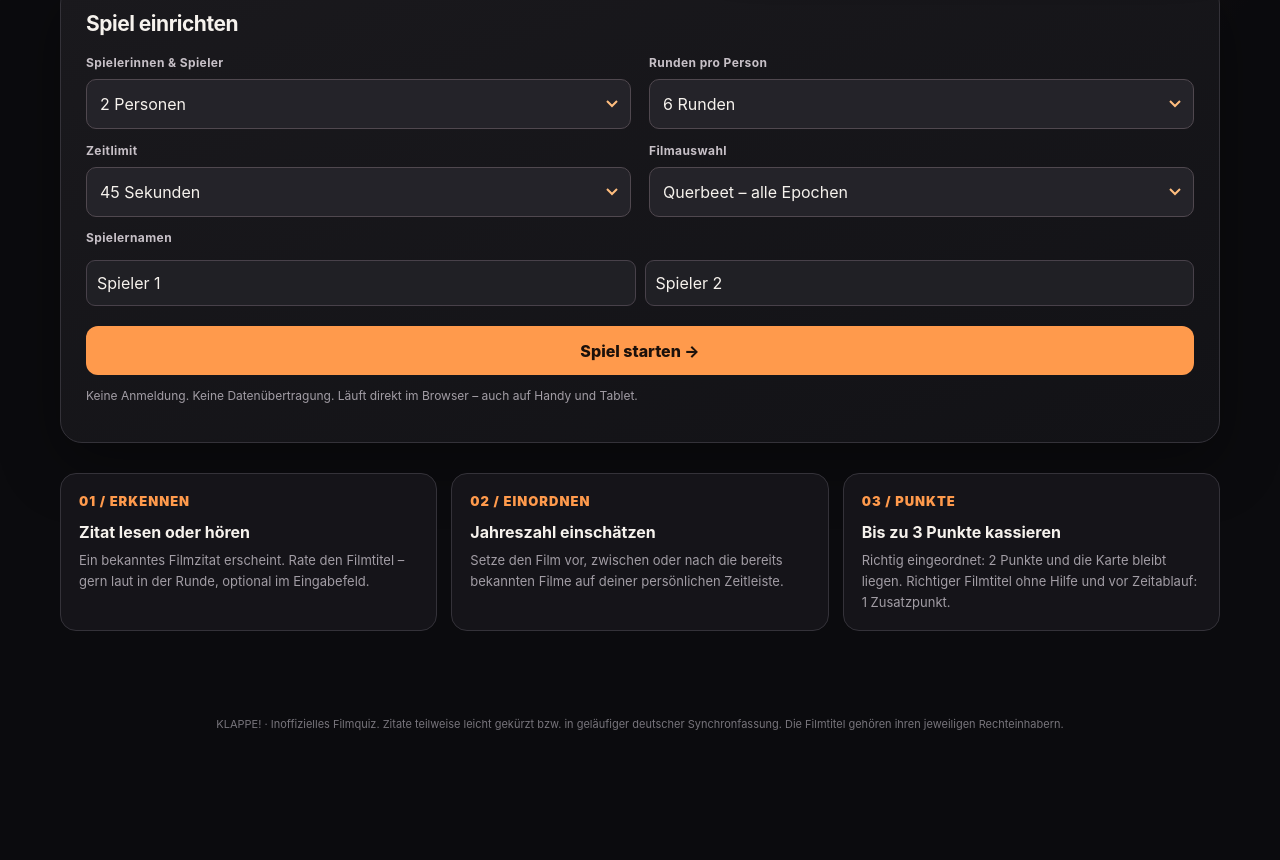
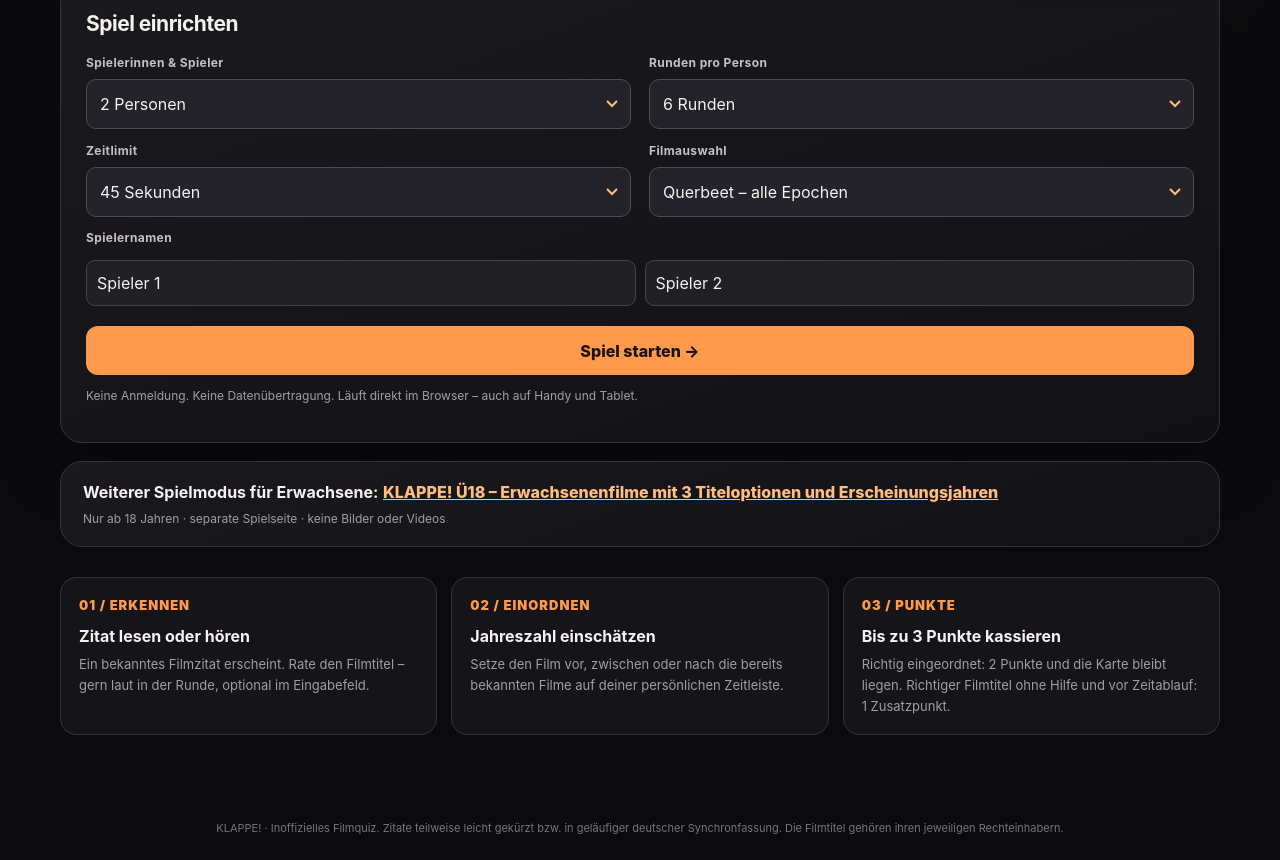
Before and after one commit to kk4j2mtznj-code/Lernseiten, a plain HTML site: page filmzitate/index.html in a window 1280 px wide. Shown: the part 497-1357 px from the top of the page. Before the commit the page ends 1253 px from the top, so only its background shows below. Drawn offline with Linux system fonts and the light colour scheme.

Commit message:
Link KLAPPE! adults-only movie timeline mode from game landing page

```diff
--- a/filmzitate/index.html
+++ b/filmzitate/index.html
@@ -33,6 +33,7 @@
   <button class="btn primary full" type="button" id="startBtn">Spiel starten →</button>
   <p class="small">Keine Anmeldung. Keine Datenübertragung. Läuft direkt im Browser – auch auf Handy und Tablet.</p>
  </div>
+ <div class="panel" style="margin-top:18px;padding:18px 22px;box-shadow:none"><strong>Weiterer Spielmodus für Erwachsene:</strong> <a href="ue18/" style="font-weight:850">KLAPPE! Ü18 – Erwachsenenfilme mit 3 Titeloptionen und Erscheinungsjahren</a><p class="small" style="margin:6px 0 0">Nur ab 18 Jahren · separate Spielseite · keine Bilder oder Videos</p></div>
  <div class="rules">
   <article class="rule"><span class="num">01 / ERKENNEN</span><h3>Zitat lesen oder hören</h3><p>Ein bekanntes Filmzitat erscheint. Rate den Filmtitel – gern laut in der Runde, optional im Eingabefeld.</p></article>
   <article class="rule"><span class="num">02 / EINORDNEN</span><h3>Jahreszahl einschätzen</h3><p>Setze den Film vor, zwischen oder nach die bereits bekannten Filme auf deiner persönlichen Zeitleiste.</p></article>
```
